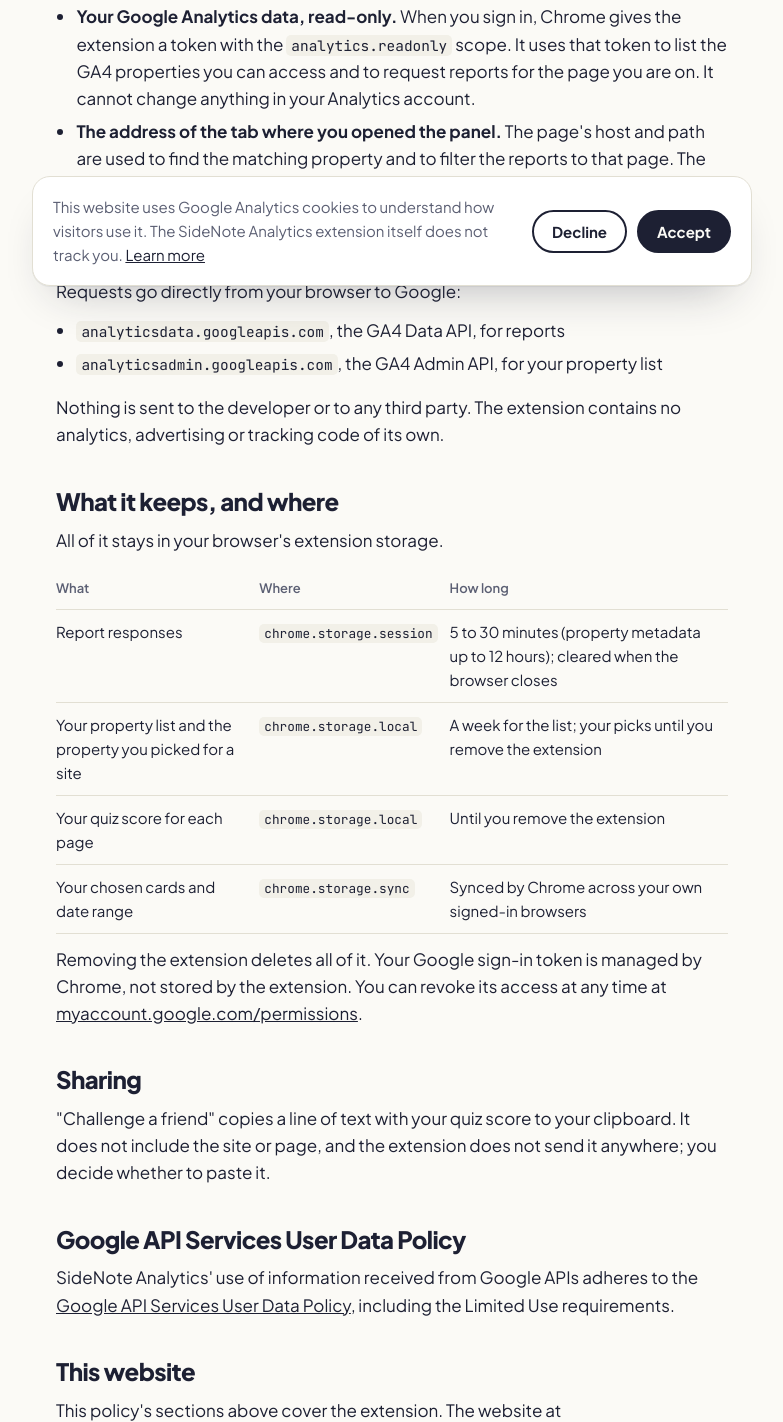
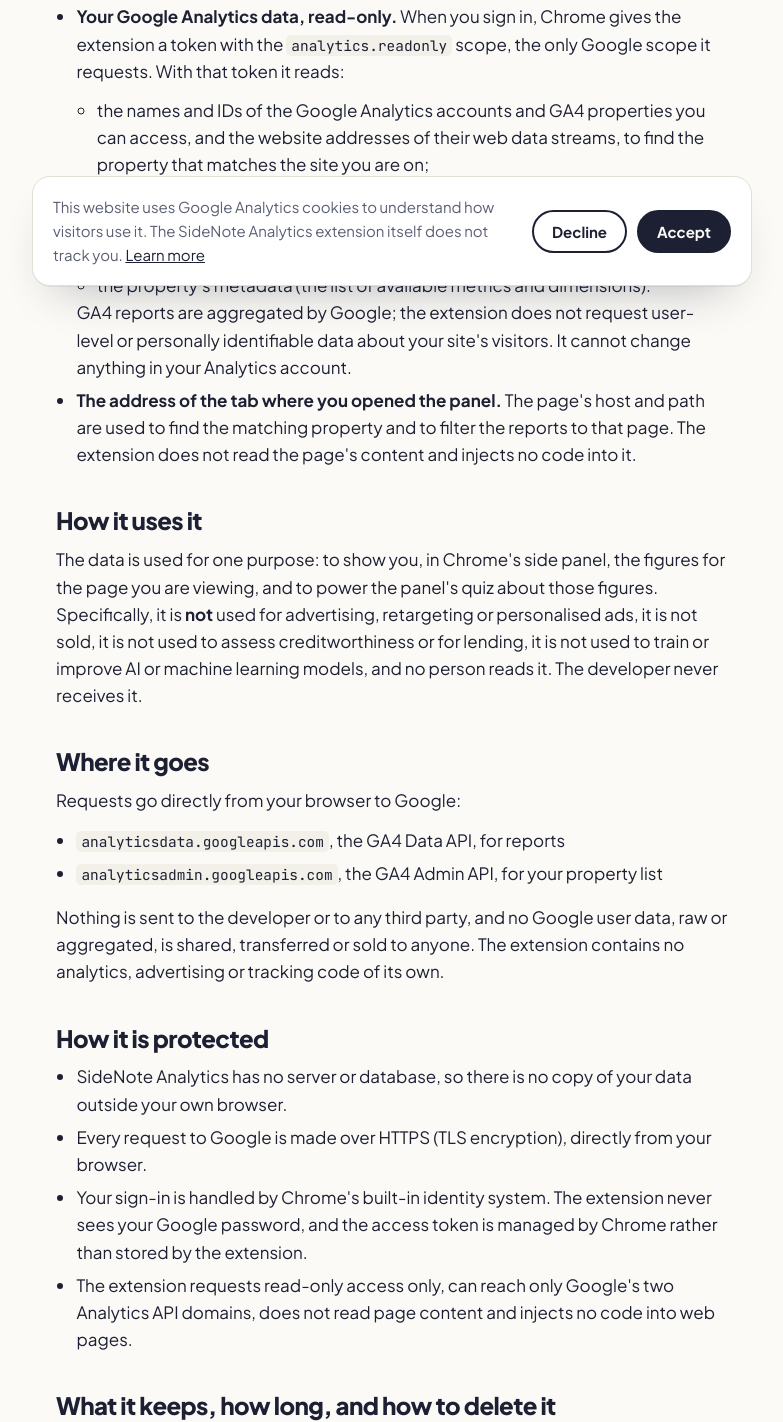
Before and after one commit to Veyselbeyler/sidenote-analytics, a plain HTML site: page privacy.html in a window 1280 px wide. Shown: the part 498-1920 px from the top of the page, without its empty margins (248-1031 px from the left). Drawn offline with Linux system fonts and the light colour scheme.

Commit message:
Privacy policy: explicit data use, protection and deletion for OAuth review
Spell out the Google user data read, how it is used and not used,
how it is protected, and retention/deletion, matching Google's
OAuth verification checklist.

Co-Authored-By: Claude Opus 5.5 <noreply@anthropic.com>
Claude-Session: https://claude.ai/code/session_017GetmABNdthUb6tnkVqew7

```diff
--- a/privacy.html
+++ b/privacy.html
@@ -42,7 +42,7 @@ j=d.createElement(s),dl=l!='dataLayer'?'&l='+l:'';j.async=true;j.src=
 
 <main class="wrap doc">
   <h1>Privacy policy</h1>
-  <p class="updated">Last updated: November 7, 2026</p>
+  <p class="updated">Last updated: November 21, 2026</p>
 
   <p>SideNote Analytics is a Chrome extension that shows Google Analytics 4 figures for the page you are viewing. This policy explains what it reads, where that goes and what it keeps.</p>
 
@@ -52,9 +52,18 @@ j=d.createElement(s),dl=l!='dataLayer'?'&l='+l:'';j.async=true;j.src=
 
   <h2>What it reads</h2>
   <ul>
-    <li><strong>Your Google Analytics data, read-only.</strong> When you sign in, Chrome gives the extension a token with the <code>analytics.readonly</code> scope. It uses that token to list the GA4 properties you can access and to request reports for the page you are on. It cannot change anything in your Analytics account.</li>
+    <li><strong>Your Google Analytics data, read-only.</strong> When you sign in, Chrome gives the extension a token with the <code>analytics.readonly</code> scope, the only Google scope it requests. With that token it reads:
+      <ul>
+        <li>the names and IDs of the Google Analytics accounts and GA4 properties you can access, and the website addresses of their web data streams, to find the property that matches the site you are on;</li>
+        <li>aggregated report figures for the page you are on, such as sessions, users, views, engagement, traffic sources, countries and devices, for the date range you choose;</li>
+        <li>the property's metadata (the list of available metrics and dimensions).</li>
+      </ul>
+      GA4 reports are aggregated by Google; the extension does not request user-level or personally identifiable data about your site's visitors. It cannot change anything in your Analytics account.</li>
     <li><strong>The address of the tab where you opened the panel.</strong> The page's host and path are used to find the matching property and to filter the reports to that page. The extension does not read the page's content and injects no code into it.</li>
   </ul>
+
+  <h2>How it uses it</h2>
+  <p>The data is used for one purpose: to show you, in Chrome's side panel, the figures for the page you are viewing, and to power the panel's quiz about those figures. Specifically, it is <strong>not</strong> used for advertising, retargeting or personalised ads, it is not sold, it is not used to assess creditworthiness or for lending, it is not used to train or improve AI or machine learning models, and no person reads it. The developer never receives it.</p>
 
   <h2>Where it goes</h2>
   <p>Requests go directly from your browser to Google:</p>
@@ -62,9 +71,17 @@ j=d.createElement(s),dl=l!='dataLayer'?'&l='+l:'';j.async=true;j.src=
     <li><code>analyticsdata.googleapis.com</code>, the GA4 Data API, for reports</li>
     <li><code>analyticsadmin.googleapis.com</code>, the GA4 Admin API, for your property list</li>
   </ul>
-  <p>Nothing is sent to the developer or to any third party. The extension contains no analytics, advertising or tracking code of its own.</p>
+  <p>Nothing is sent to the developer or to any third party, and no Google user data, raw or aggregated, is shared, transferred or sold to anyone. The extension contains no analytics, advertising or tracking code of its own.</p>
 
-  <h2>What it keeps, and where</h2>
+  <h2>How it is protected</h2>
+  <ul>
+    <li>SideNote Analytics has no server or database, so there is no copy of your data outside your own browser.</li>
+    <li>Every request to Google is made over HTTPS (TLS encryption), directly from your browser.</li>
+    <li>Your sign-in is handled by Chrome's built-in identity system. The extension never sees your Google password, and the access token is managed by Chrome rather than stored by the extension.</li>
+    <li>The extension requests read-only access only, can reach only Google's two Analytics API domains, does not read page content and injects no code into web pages.</li>
+  </ul>
+
+  <h2>What it keeps, how long, and how to delete it</h2>
   <p>All of it stays in your browser's extension storage.</p>
   <div class="table-scroll">
     <table>
@@ -77,13 +94,13 @@ j=d.createElement(s),dl=l!='dataLayer'?'&l='+l:'';j.async=true;j.src=
       </tbody>
     </table>
   </div>
-  <p>Removing the extension deletes all of it. Your Google sign-in token is managed by Chrome, not stored by the extension. You can revoke its access at any time at <a href="https://myaccount.google.com/permissions">myaccount.google.com/permissions</a>.</p>
+  <p>Removing the extension deletes all of it. Your Google sign-in token is managed by Chrome, not stored by the extension. You can revoke its access at any time at <a href="https://myaccount.google.com/permissions">myaccount.google.com/permissions</a>. Because the developer holds no copy of your data, there is nothing to delete on our side; if you have questions, email the address under Contact.</p>
 
   <h2>Sharing</h2>
   <p>"Challenge a friend" copies a line of text with your quiz score to your clipboard. It does not include the site or page, and the extension does not send it anywhere; you decide whether to paste it.</p>
 
   <h2>Google API Services User Data Policy</h2>
-  <p>SideNote Analytics' use of information received from Google APIs adheres to the <a href="https://developers.google.com/terms/api-services-user-data-policy">Google API Services User Data Policy</a>, including the Limited Use requirements.</p>
+  <p>SideNote Analytics' use of information received from Google APIs adheres to the <a href="https://developers.google.com/terms/api-services-user-data-policy">Google API Services User Data Policy</a>, including the Limited Use requirements. Data received from Google APIs is used only to provide the user-facing features described above, is not transferred to others, is not used for advertising, and is not read by humans.</p>
 
   <h2 id="website">This website</h2>
   <p>This policy's sections above cover the extension. The website at sidenoteanalytics.com is separate: it uses Google Analytics, through Google Tag Manager, to count visits and see which pages and links are used.</p>
--- a/sitemap.xml
+++ b/sitemap.xml
@@ -1,7 +1,7 @@
 <?xml version="1.0" encoding="UTF-8"?>
 <urlset xmlns="http://www.sitemaps.org/schemas/sitemap/0.9">
   <url><loc>https://sidenoteanalytics.com/</loc><lastmod>2026-10-24</lastmod></url>
-  <url><loc>https://sidenoteanalytics.com/privacy.html</loc><lastmod>2026-11-07</lastmod></url>
+  <url><loc>https://sidenoteanalytics.com/privacy.html</loc><lastmod>2026-11-21</lastmod></url>
   <url><loc>https://sidenoteanalytics.com/support.html</loc><lastmod>2026-10-18</lastmod></url>
   <url><loc>https://sidenoteanalytics.com/guides/</loc><lastmod>2026-11-16</lastmod></url>
   <url><loc>https://sidenoteanalytics.com/guides/ga4-average-engagement-time/</loc><lastmod>2026-11-16</lastmod></url>
```
